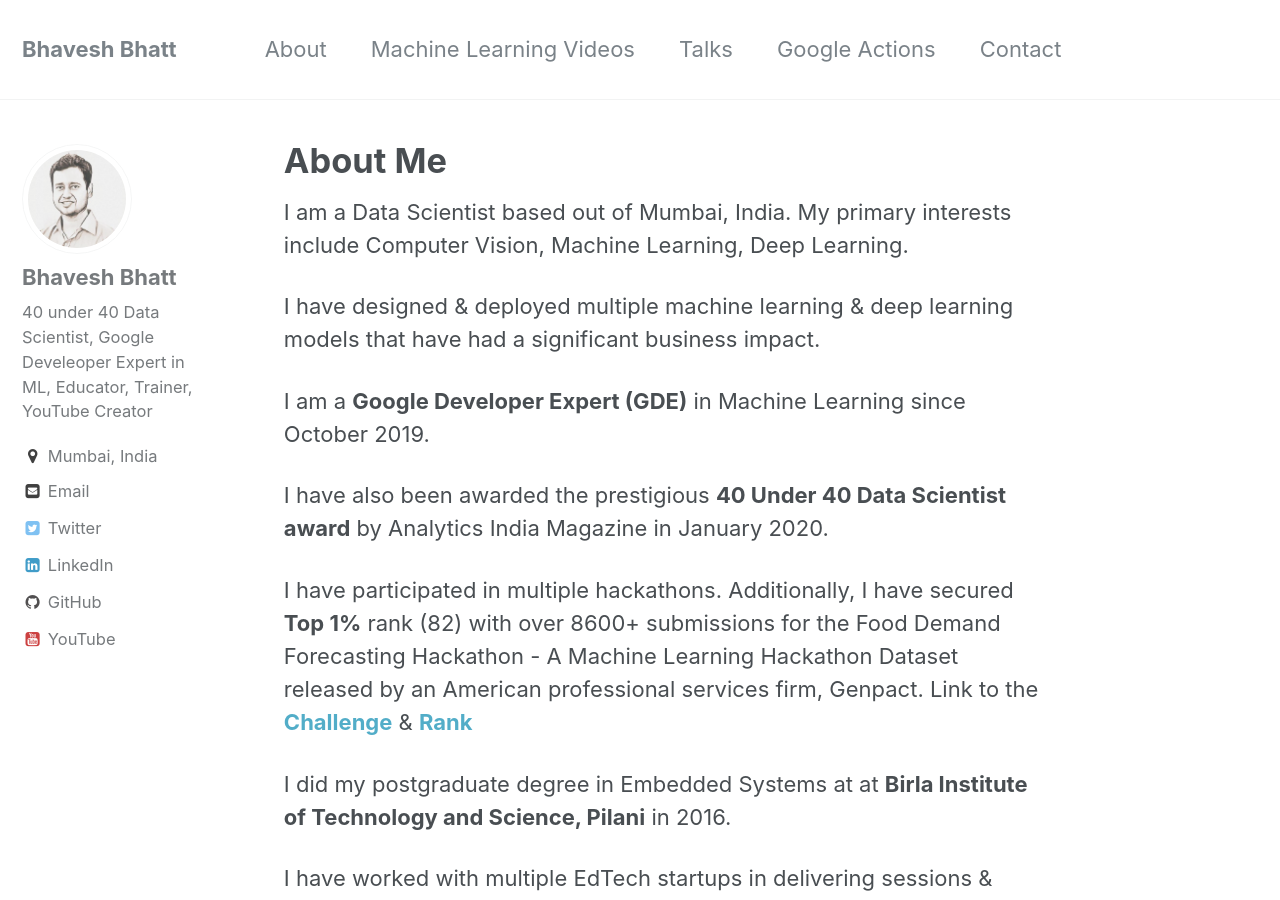
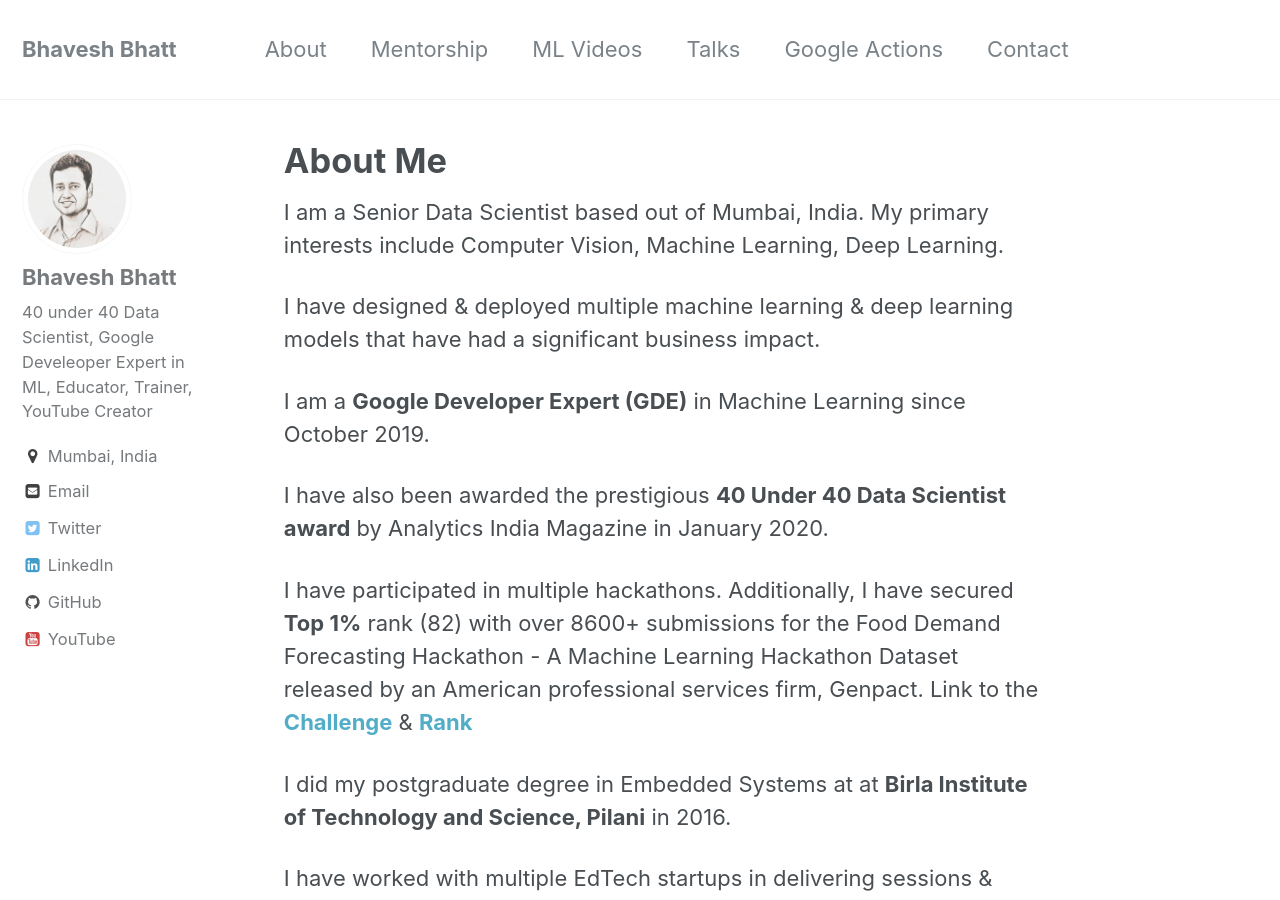
Before and after one commit to bhattbhavesh91/bhattbhavesh91.github.io, a Jekyll site: the page built from _pages/about.md, in a window 1280 px wide and 900 px high. Built offline with Jekyll 4.4.1, drawn with Linux system fonts in a browser that asks for light colours.

Commit message:
added mentorship tab

```diff
--- a/_data/navigation.yml
+++ b/_data/navigation.yml
@@ -2,7 +2,9 @@
 main:
   - title: "About"
     url: /about/
-  - title: "Machine Learning Videos"
+  - title: "Mentorship"
+    url: /mentorship/
+  - title: "ML Videos"
     url: /mlvideos/
   - title: "Talks"
     url: /talks/
--- a/_pages/about.md
+++ b/_pages/about.md
@@ -9,7 +9,7 @@
 <!---I am a Data Scientist based out of Mumbai, India. Currently working at Cuddle.ai where I focus on building time series anomaly detection algorithms. My primary interests include Computer Vision, Machine Learning, Deep Learning.
 -->
 
-I am a Data Scientist based out of Mumbai, India. My primary interests include Computer Vision, Machine Learning, Deep Learning.
+I am a Senior Data Scientist based out of Mumbai, India. My primary interests include Computer Vision, Machine Learning, Deep Learning.
 
 I have designed & deployed multiple machine learning & deep learning models that have had a significant business impact.
 
```
Also changed, not shown: _pages/mentorship.md (added, +18 -0 lines), assets/images/24th_Jan_Build_for_Digital_India.jpg (added).
